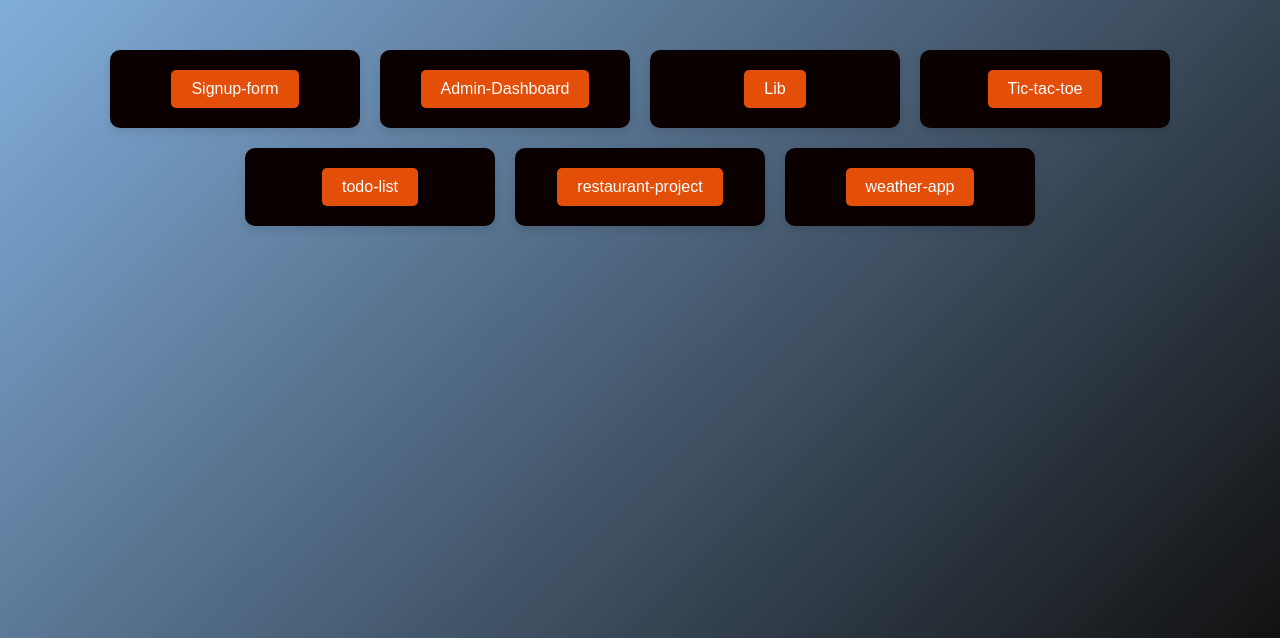
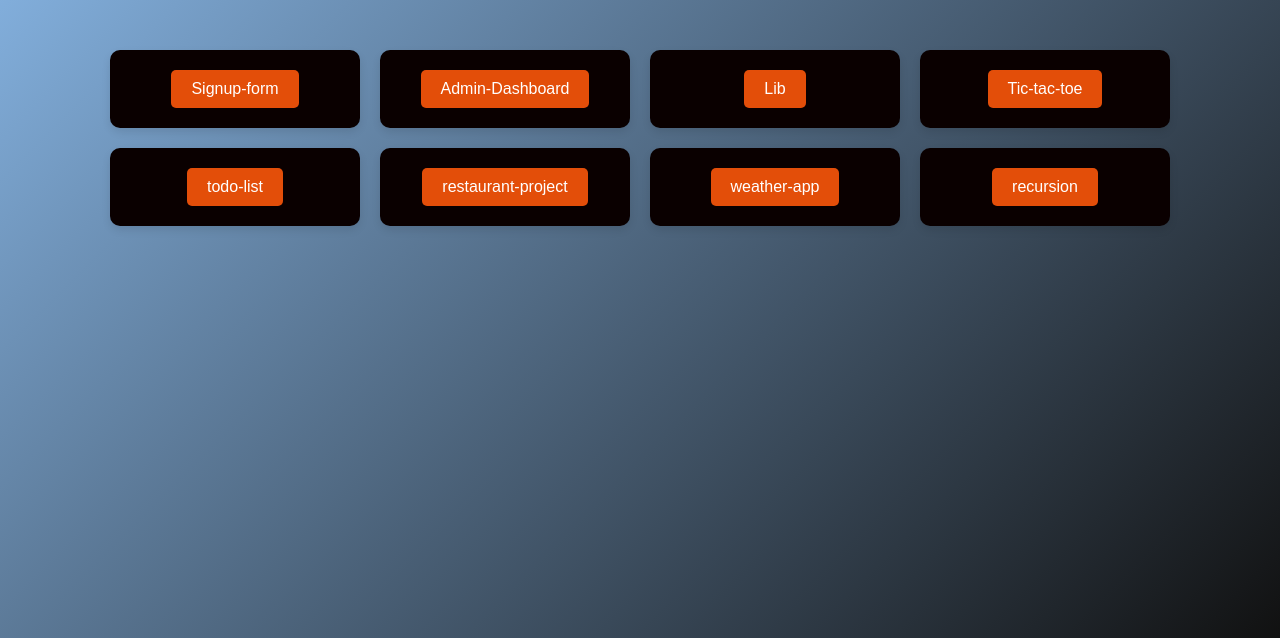
Before and after one commit to Anil-Gollapalli/qtrams_training, a plain HTML site: page My_projects/projects.html in a window 1280 px wide. Shown: the part 162-800 px from the top of the page. Drawn offline with Linux system fonts and the light colour scheme.

Commit message:
Safe commit message

```diff
--- a/My_projects/projects.html
+++ b/My_projects/projects.html
@@ -46,6 +46,11 @@
                 <button>weather-app</button>
             </a>
         </div>
+        <div class="card">
+            <a href="https://anil-gollapalli.github.io/qtrams_training/recursion-project/index.html" target="_blank">
+                <button>recursion</button>
+            </a>
+        </div>
     </div>
 </body>
 </html>
```
